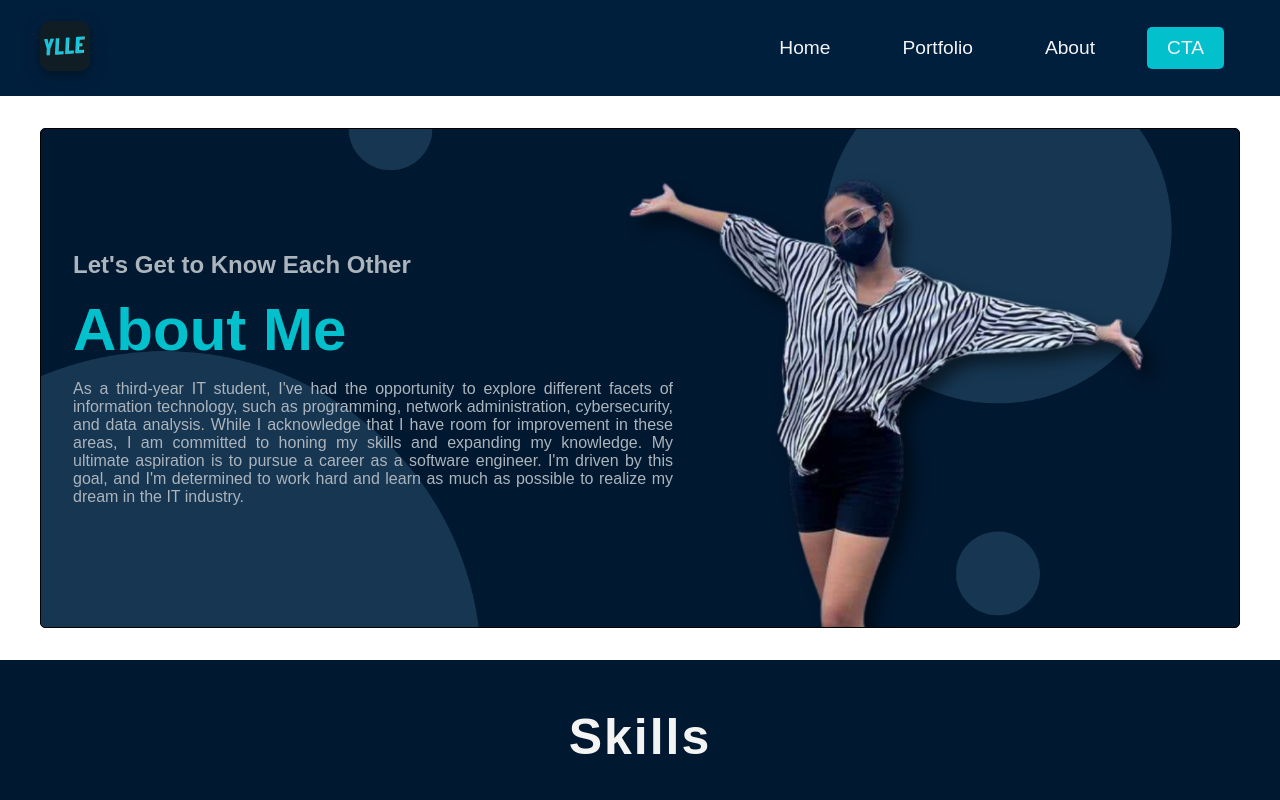
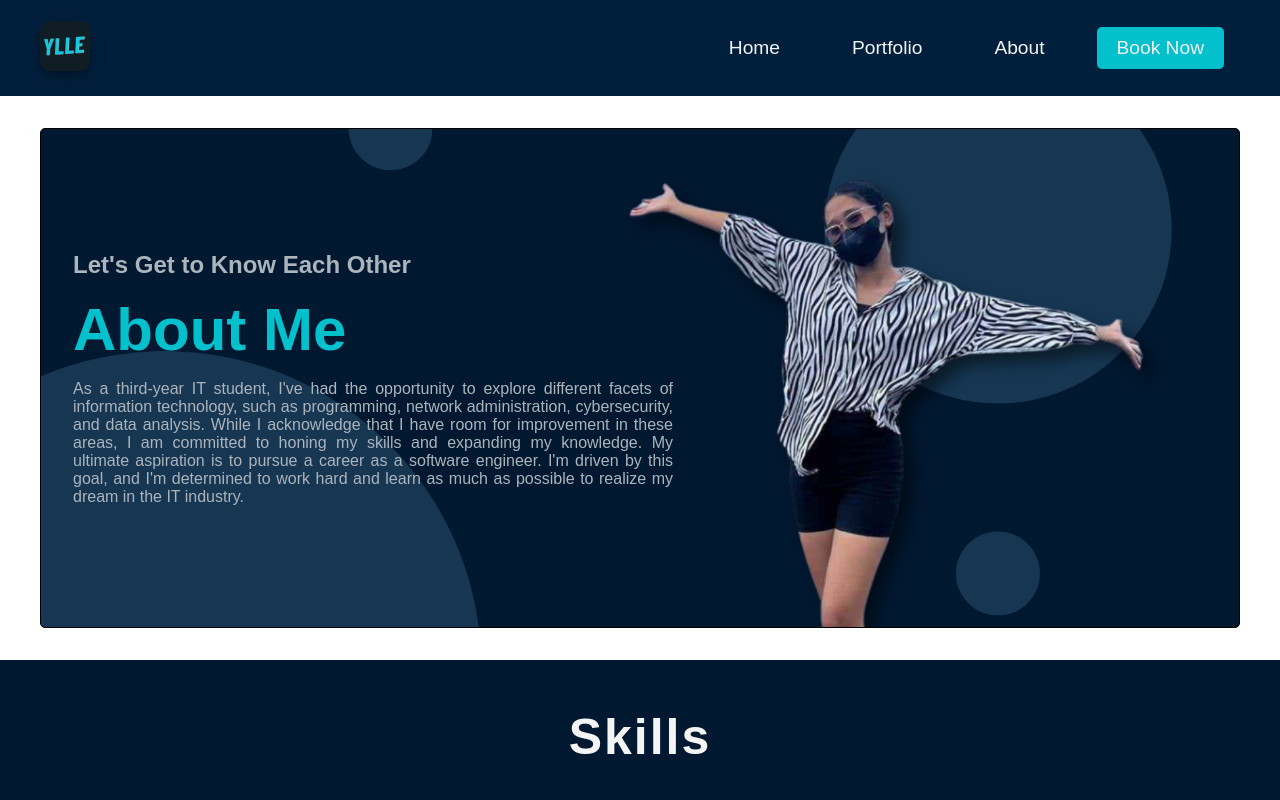
Before and after one commit to ReychelleEscota/Escota_Webdev, a plain HTML site: page about.html in a window 1280 px wide. Shown: the top 800 px of the page. Drawn offline with nearby package versions, Linux system fonts and the light colour scheme; files whose address does not match are found by name; a web font is replaced by a local one.

Commit message:
Update about.html

```diff
--- a/about.html
+++ b/about.html
@@ -22,8 +22,8 @@
                     <li><a href="index" target="_blank">Home</a></li>
                     <li><a href="portfolio" target="_blank">Portfolio</a></li>
                     <li><a href="about" target="_blank">About</a></li>
-                    <li style="background-color: #03c0cd; border-radius: 5px;"><a href="contact"
-                            target="_blank">CTA</a>
+                    <li style="background-color: #03c0cd; border-radius: 5px;" id="cta"><a href="contact"
+                            target="_blank">Book Now</a>
                     </li>
                 </ul>
             </div>
```
